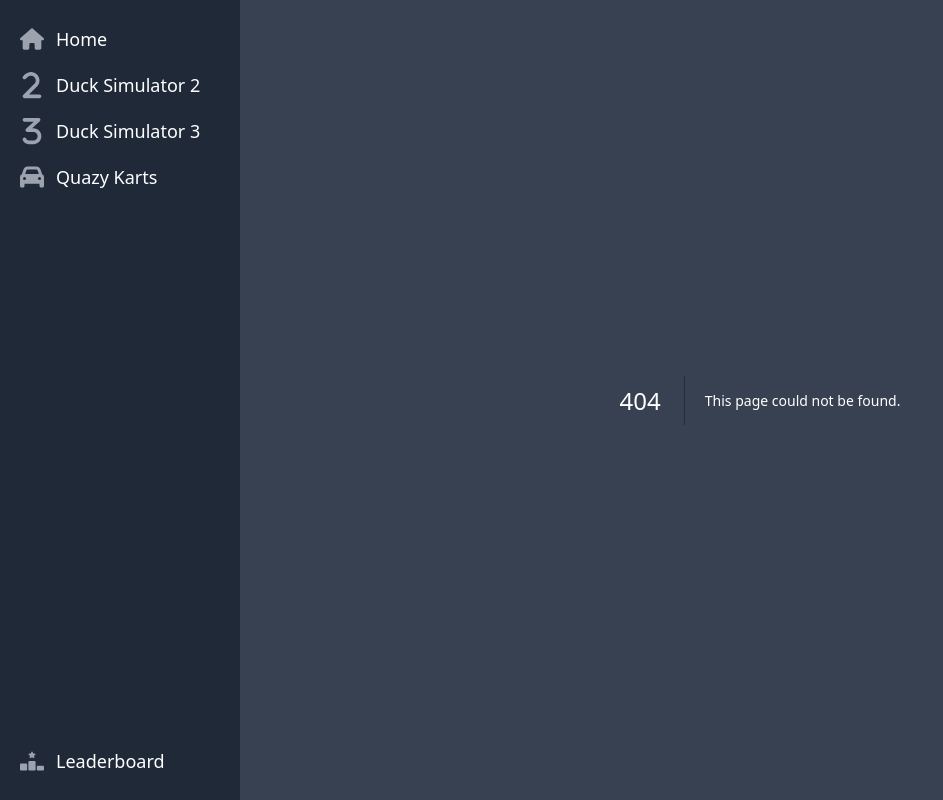
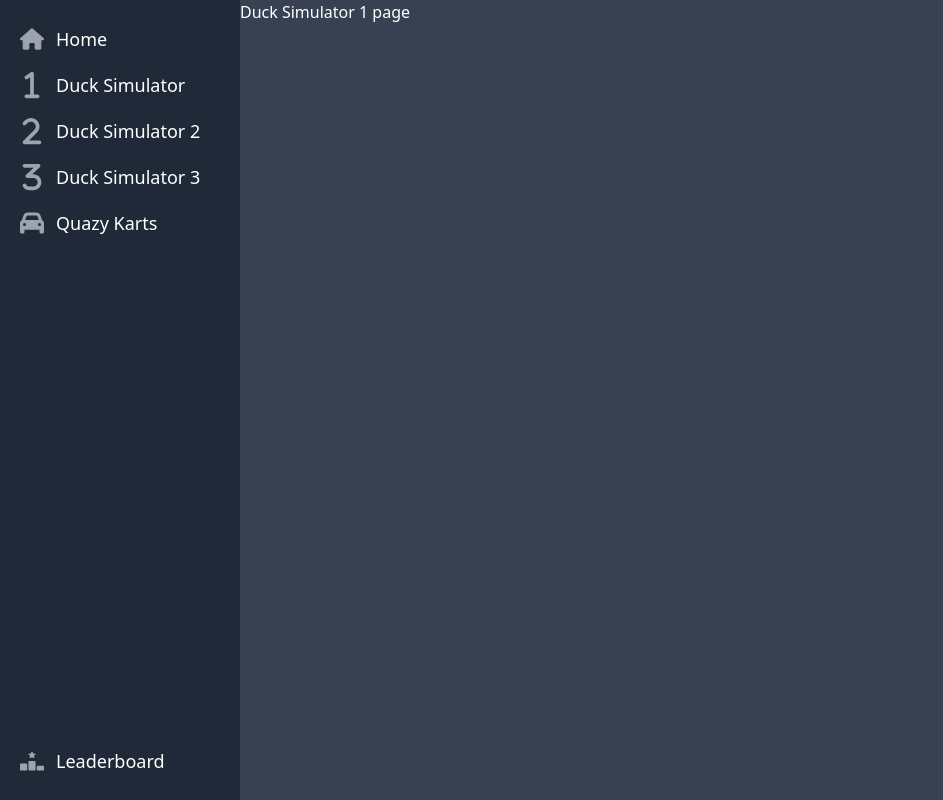
Before and after one commit to ERmilburn02/DuckSimulatorOnline, a Next.js app in the folder apps/web/: page /games/duck-simulator in a window 1280 px wide. Before the commit this address had no page. Shown: the whole page, without its empty margins (0-943 px from the left). Built offline with nearby package versions, Linux system fonts and the light colour scheme.

Commit message:
few website changes

```diff
--- /dev/null
+++ b/apps/web/app/games/duck-simulator/page.tsx
@@ -0,0 +1,7 @@
+export default function DuckSimulator1Page() {
+  return (
+    <>
+      <>Duck Simulator 1 page</>
+    </>
+  );
+}
--- a/apps/web/app/leaderboard/page.tsx
+++ b/apps/web/app/leaderboard/page.tsx
@@ -7,9 +7,11 @@ export const dynamic = "force-dynamic";
 export default function LeaderboardPage() {
   return (
     <>
-      <Suspense fallback={<SkeletonLeaderboard />}>
-        <Leaderboard />
-      </Suspense>
+      <div className="my-2">
+        <Suspense fallback={<SkeletonLeaderboard />}>
+          <Leaderboard />
+        </Suspense>
+      </div>
     </>
   );
 }
--- a/apps/web/components/Leaderboard.tsx
+++ b/apps/web/components/Leaderboard.tsx
@@ -18,7 +18,7 @@ export default async function Leaderboard() {
 
     for (let i = 0; i < placeholdersToAdd; i++) {
       users.push({
-        id: -1,
+        id: -i,
         discordUserId: "",
         displayName: "Nobody",
         username: "nobody",
--- a/apps/web/components/Navigation/NavBar.tsx
+++ b/apps/web/components/Navigation/NavBar.tsx
@@ -6,6 +6,7 @@ import {
   fa3,
   faCar,
   faRankingStar,
+  fa1,
 } from "@fortawesome/free-solid-svg-icons";
 
 export default async function NavBar() {
@@ -19,18 +20,23 @@ export default async function NavBar() {
           <ul className="flex flex-row lg:flex-col justify-evenly lg:justify-start h-full">
             <NavBarItem name="Home" link="/" icon={faHouse} />
             <NavBarItem
+              name="Duck Simulator"
+              link="/games/duck-simulator"
+              icon={fa1}
+            />
+            <NavBarItem
               name="Duck Simulator 2"
-              link="/duck-simulator-2"
+              link="/games/duck-simulator-2"
               icon={fa2}
             />
             <NavBarItem
               name="Duck Simulator 3"
-              link="/duck-simulator-3"
+              link="/games/duck-simulator-3"
               icon={fa3}
             />
             <NavBarItem
               name="Quazy Karts"
-              link="/quazy-karts"
+              link="/games/quazy-karts"
               grow
               icon={faCar}
             />
```
Also changed, not shown: apps/web/app/games/duck-simulator-2/page.tsx (renamed from apps/web/app/duck-simulator-2/page.tsx), apps/web/app/games/duck-simulator-3/page.tsx (renamed from apps/web/app/duck-simulator-3/page.tsx), apps/web/app/games/quazy-karts/page.tsx (renamed from apps/web/app/quazy-karts/page.tsx).
